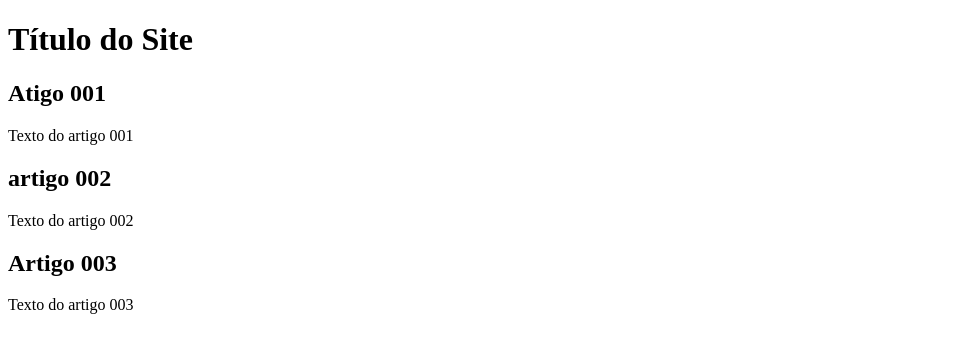
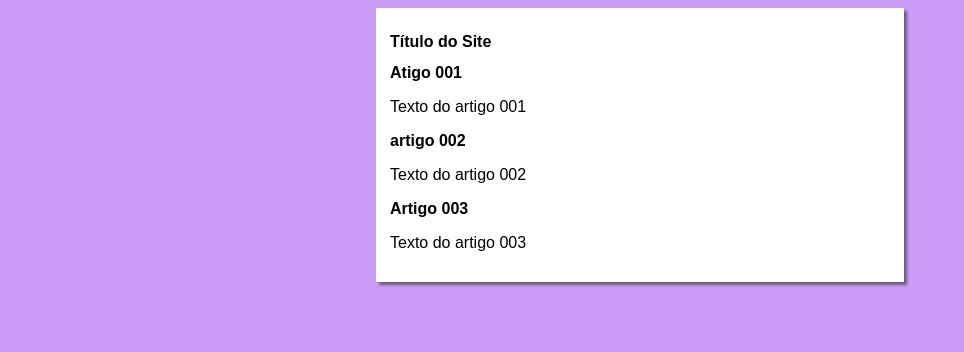
Before and after one commit to jeffersonsd/projeto-site, a plain HTML site: page index.html in a window 1280 px wide. Shown: the whole page, without its empty margins (0-964 px from the left). Drawn offline with Linux system fonts and the light colour scheme.

Commit message:
iniciei o design

```diff
--- /dev/null
+++ b/estilos/style.css
@@ -0,0 +1,16 @@
+*{
+    font-family: Arial, Helvetica, sans-serif;
+    font-size: 16px;
+}
+
+body{
+    background-color: rgb(204,157,248);
+}
+
+main {
+    background-color: white;
+    width: 500px;
+    margin: auto;
+    padding: 14px;
+    box-shadow: 3px 3px 3px rgba(0, 0, 0, 0.473);
+}
--- a/index.html
+++ b/index.html
@@ -4,6 +4,7 @@
     <meta charset="UTF-8">
     <meta name="viewport" content="width=device-width, initial-scale=1.0">
     <title>Título do Site</title>
+    <link rel="stylesheet" href="estilos/style.css">
 </head>
 <body>
     <main>
```
